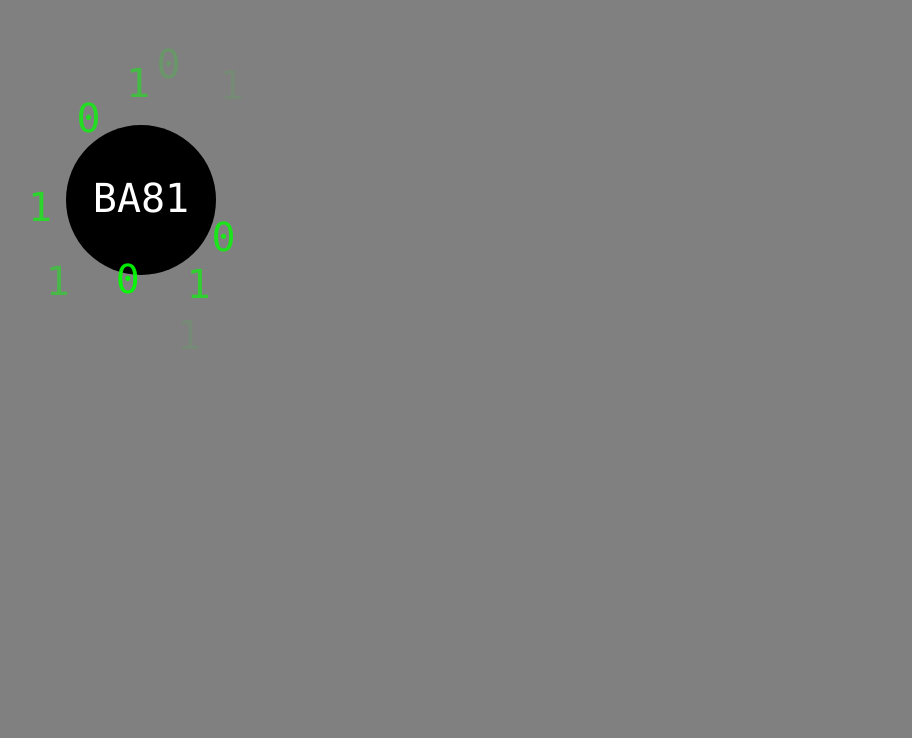
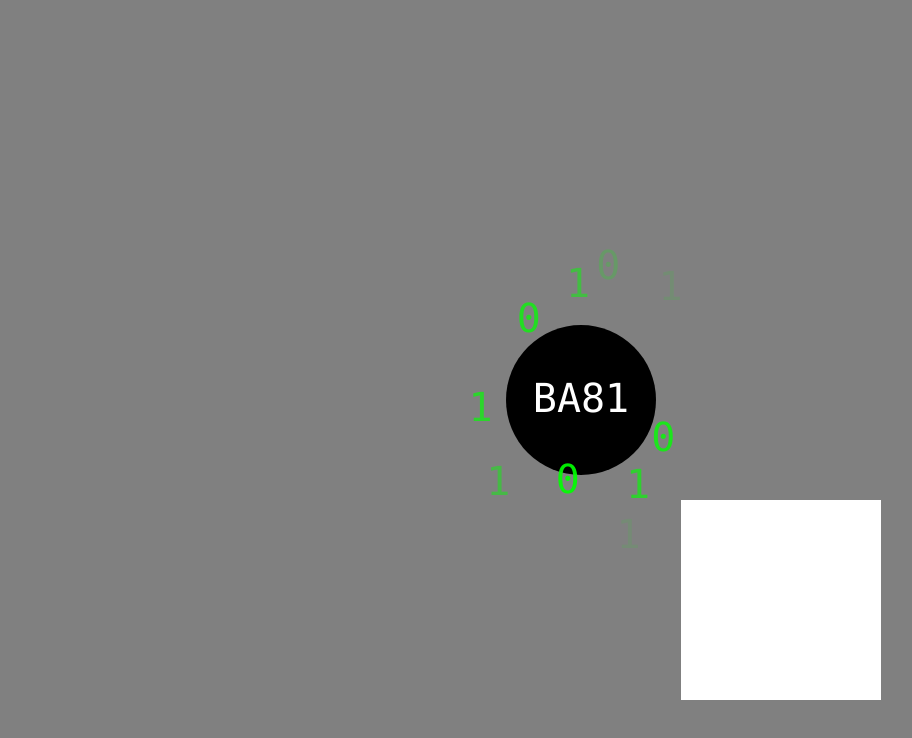
Before and after one commit to PitsPower/hacker.io, a plain HTML site: page client/index.html in a window 1280 px wide. Shown: the whole page, without its empty margins (59-971 px from the left). Drawn offline with Linux system fonts and the light colour scheme.

Commit message:
Fixed optimisation issues and centered camera

```diff
--- a/client/index.html
+++ b/client/index.html
@@ -25,6 +25,7 @@
             canvas.height = window.innerHeight;
 
             ctx.font = "40px Lucida Console";
+            ctx.translate(canvas.width/2,canvas.height/2);
 
             var players = [];
 
@@ -46,10 +47,9 @@
                     friction: .9,
                     velocity: {x:0,y:0}
                 });
-                return players[players.length-1];
             }
 
-            function drawMachineCode(player) {
+            function drawMachineCode(player,delta) {
                 ctx.fillStyle = "#000";
 
                 ctx.beginPath();
@@ -69,9 +69,9 @@
 
                     if (particle) {
                         ctx.fillStyle = "rgba(0,255,0,"+particle.opacity+")";
-                        particle.opacity -= 0.01;
-                        particle.position.x += particle.initialPosition.x/100;
-                        particle.position.y += particle.initialPosition.y/100;
+                        particle.opacity -= 0.01*delta;
+                        particle.position.x += particle.initialPosition.x/100*delta;
+                        particle.position.y += particle.initialPosition.y/100*delta;
 
                         if (particle.opacity <= 0) player.particles[i] = null;
 
@@ -100,6 +100,8 @@
                 });
             }
 
+            createMachineCode(0,0);
+
             var keys = {
                 LEFT: 65,
                 RIGHT: 68,
@@ -114,19 +116,18 @@
                 keysDown[e.keyCode] = false;
             }
 
+            var prevTime = performance.now();
+
             function render() {
                 requestAnimationFrame(render);
 
-                ctx.clearRect(0,0,canvas.width,canvas.height);
+                var time = performance.now();
+                var delta = (time-prevTime)/17;
 
-                for (var i=0;i<players.length;i++) {
-                    var player = players[i];
-                    if (player.type=="machine_code") {
-                        drawMachineCode(player);
-                    }
+                var player = players[0];
 
-                    var particle = Math.random()>.9;
-                    if (particle) addParticle(player);
+                ctx.translate(player.position.x,player.position.y);
+                ctx.clearRect(-canvas.width/2,-canvas.height/2,canvas.width,canvas.height);
 
                 if (keysDown[keys.LEFT]) player.velocity.x -= player.accel;
                 if (keysDown[keys.RIGHT]) player.velocity.x += player.accel;
@@ -139,13 +140,28 @@
                 player.velocity.x*=player.friction;
                 player.velocity.y*=player.friction;
 
-                    player.position.x+=player.velocity.x;
-                    player.position.y+=player.velocity.y;
+                player.position.x+=player.velocity.x*delta;
+                player.position.y+=player.velocity.y*delta;
+
+                ctx.translate(-player.position.x,-player.position.y);
+
+                ctx.fillStyle = "#fff";
+                ctx.fillRect(100,100,200,200);
+
+                for (var i=0;i<players.length;i++) {
+                    var player = players[i];
+                    if (player.type=="machine_code") {
+                        drawMachineCode(player,delta);
                     }
+
+                    var particle = Math.random()>.9;
+                    if (particle) addParticle(player);
                 }
+
+                prevTime = time;
+            }
+
             render();
-
-            createMachineCode(200,200);
         </script>
     </body>
 </html>
```
Lines whose indentation alone changed are shown as unchanged.
